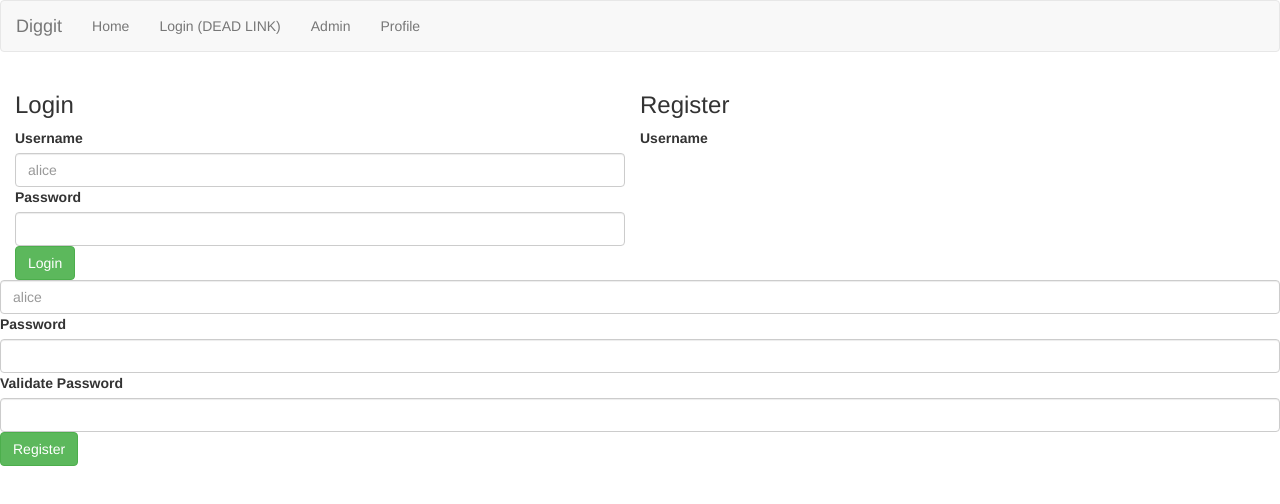
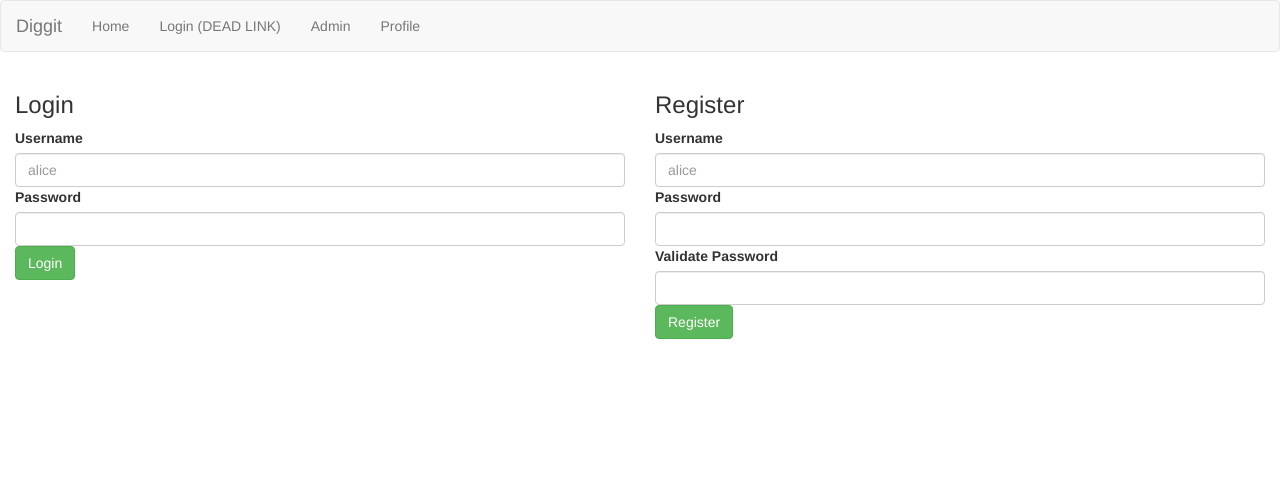
Before and after one commit to isaacfernandez/webdev_project_client, an Angular app: page /login in a window 1280 px wide. Shown: the top 504 px of the page. Built offline with nearby package versions, Linux system fonts and the light colour scheme.

Commit message:
Fixed styling

```diff
--- a/src/app/login-register/login-register.component.html
+++ b/src/app/login-register/login-register.component.html
@@ -19,6 +19,7 @@
                class="form-control"
                [(ngModel)]="loginPassword">
       </div>
+      <div>
         <button class="btn btn-success"
                 (click)="login( {
           username: loginUsername,
@@ -27,7 +28,8 @@
           Login
         </button>
       </div>
-    <div class="col-6">
+    </div>
+    <div class="col-md-6">
       <h3>Register</h3>
       <div>
         <label>
@@ -54,6 +56,7 @@
                class="form-control"
                [(ngModel)]="registerPassword2">
       </div>
+      <div>
         <button class="btn btn-success"
                 (click)="register( {
           username: registerUsername,
@@ -65,3 +68,4 @@
       </div>
     </div>
   </div>
+</div>
```
Lines whose indentation alone changed are shown as unchanged.
